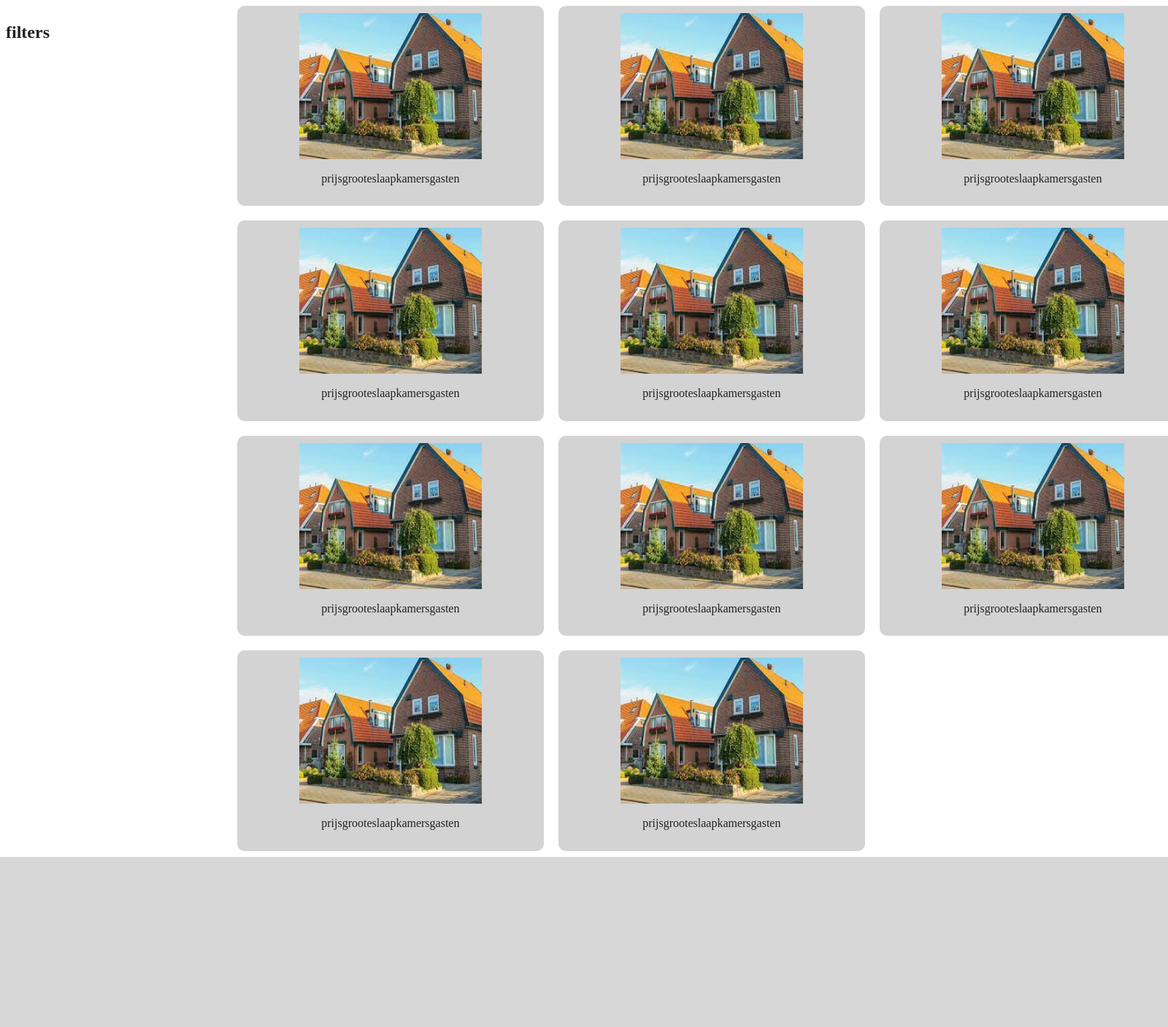
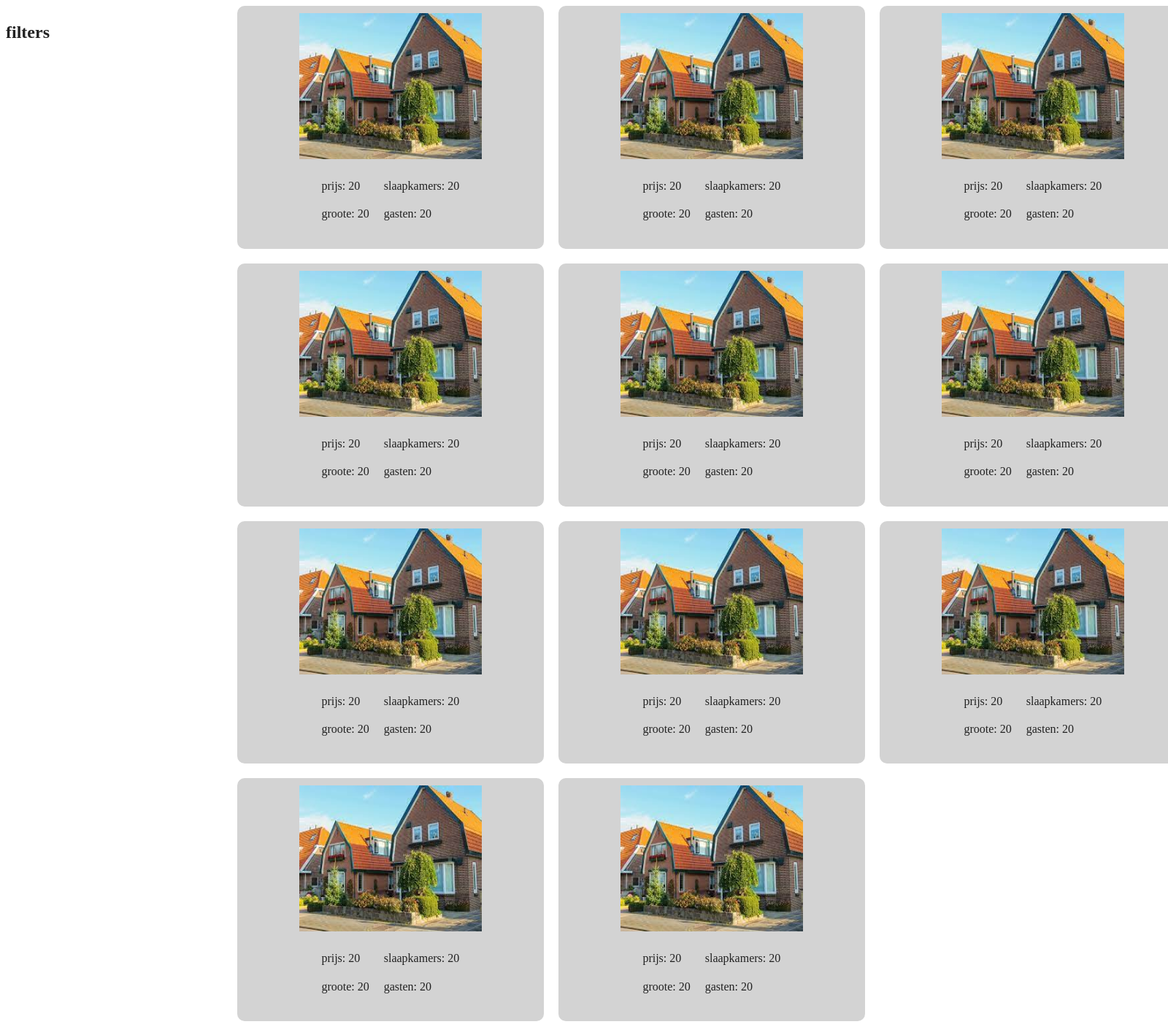
Before and after one commit to karim076/SnelKookPan-Group3, a PHP site: page /shop.php in a window 1600 px wide. Shown: the whole page at 73% size. Before the commit the page ends 1174 px from the top, so only its background shows below. Run offline with PHP 8.4, Linux system fonts and the light colour scheme.

Commit message:
next to each other

```diff
--- a/shop.php
+++ b/shop.php
@@ -13,6 +13,7 @@
         <div class="side_bar">
             <h2>filters</h2>
         </div>
+
         <div class="grid_container">
 
             <?php
@@ -22,10 +23,14 @@
                 <div class="big">
                 <img src="img/huis.jpg" class="img-fluid rounded-top" alt="">
                     <div class="desc">
-                        <p>prijs</p>
-                        <p>groote</p>
-                        <p>slaapkamers</p>
-                        <p>gasten</p>
+                        <div class="spacing">
+                            <p>prijs:  <span>20</span></p>
+                            <p>groote: <span>20</span></p>
+                        </div>
+                        <div class="spacing">
+                            <p>slaapkamers: <span>20</span></p>
+                            <p>gasten: <span>20</span></p>
+                        </div>
                     </div>
                 </div>
             </div>
```
